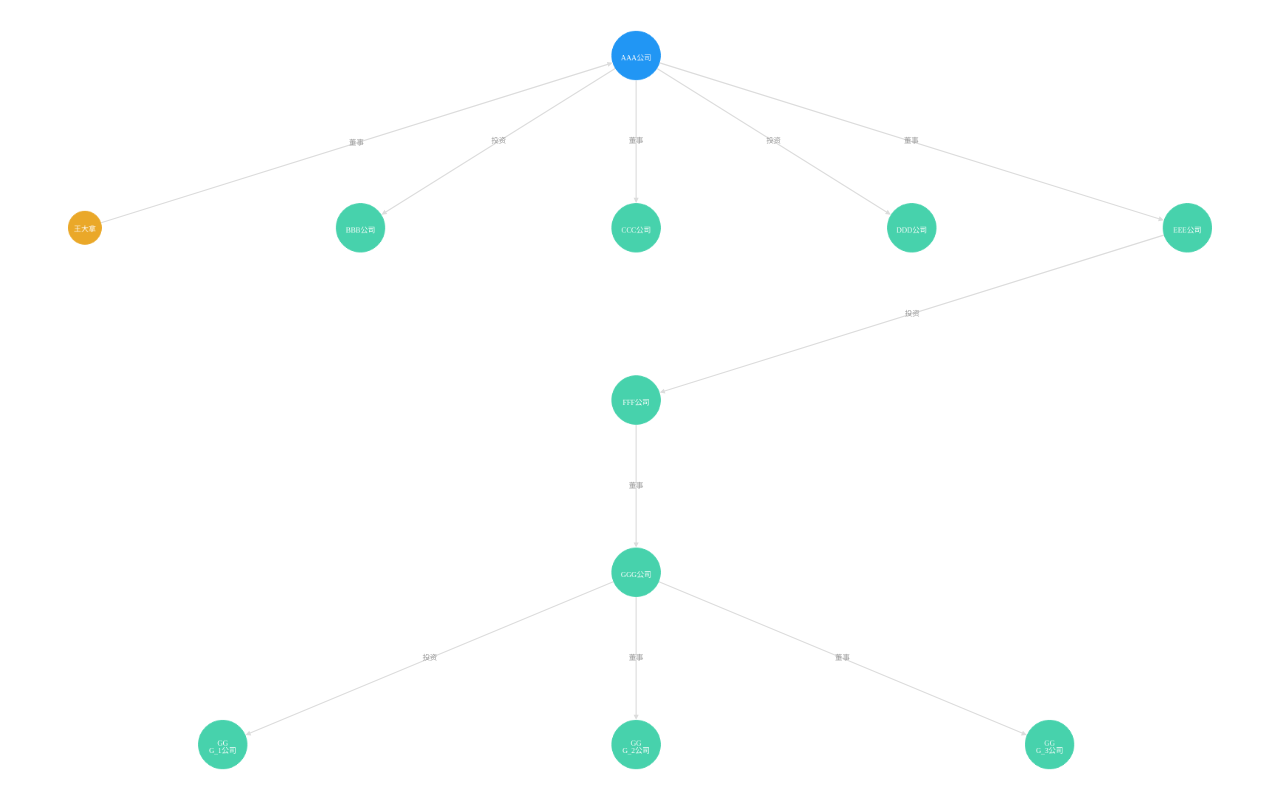
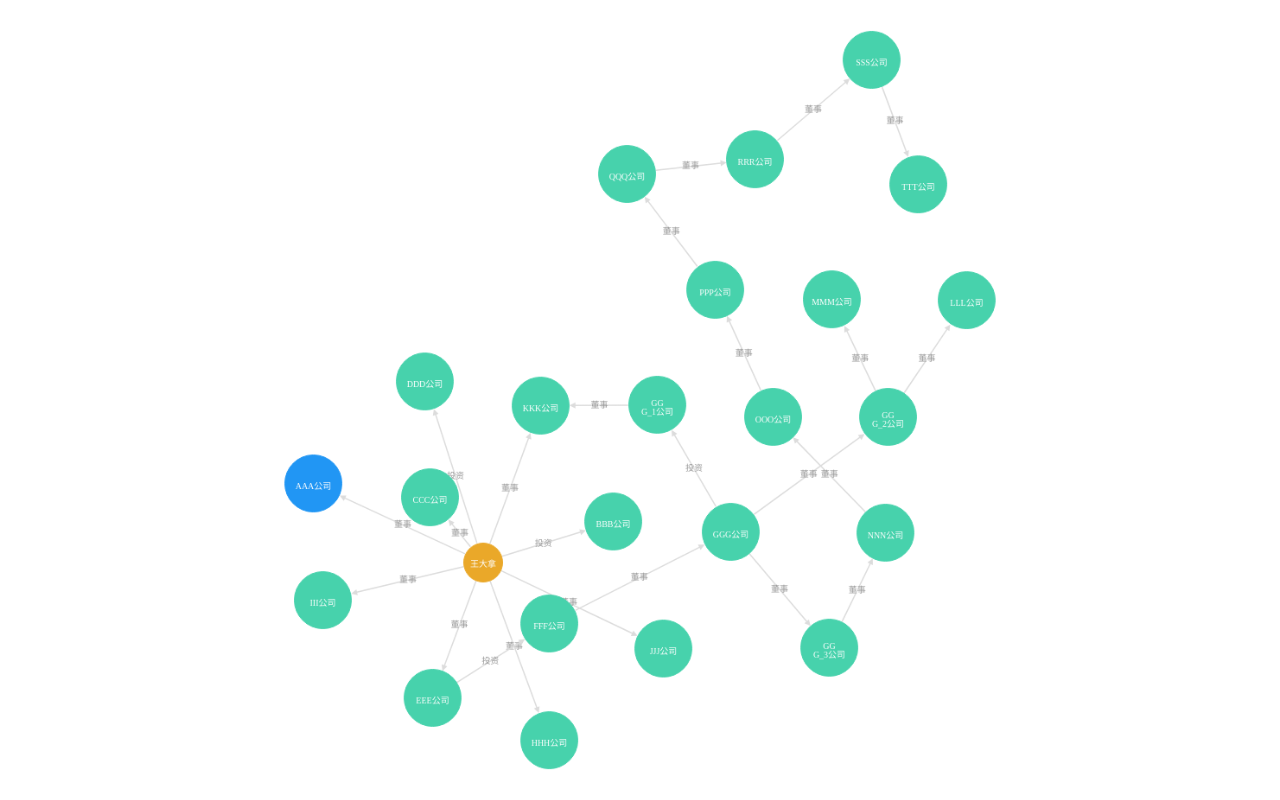
Before and after one commit to yzbaoo/cytoscape, a plain HTML site: page index.html in a window 1280 px wide. Drawn offline with Linux system fonts and the light colour scheme.

Commit message:
增加数据

```diff
--- a/index.html
+++ b/index.html
@@ -191,7 +191,7 @@
             ],
             elements: {
                 nodes:[
-                    {data:{id:'AAA公司',target:true,type:'Company'}},
+                    {data:{id:'王大拿',target:true,type:'People'}},
                     {data:{id:'BBB公司',target:false,type:'Company'}},
                     {data:{id:'CCC公司',target:false,type:'Company'}},
                     {data:{id:'DDD公司',target:false,type:'Company'}},
@@ -201,14 +201,41 @@
                     {data:{id:'GGG_1公司',target:false,type:'Company'}},
                     {data:{id:'GGG_2公司',target:false,type:'Company'}},
                     {data:{id:'GGG_3公司',target:false,type:'Company'}},
-                    {data:{id:'王大拿',target:true,type:'People'}},
+                    {data:{id:'HHH公司',target:false,type:'Company'}},
+                    {data:{id:'III公司',target:false,type:'Company'}},
+                    {data:{id:'JJJ公司',target:false,type:'Company'}},
+                    {data:{id:'KKK公司',target:false,type:'Company'}},
+                    {data:{id:'LLL公司',target:false,type:'Company'}},
+                    {data:{id:'MMM公司',target:false,type:'Company'}},
+                    {data:{id:'NNN公司',target:false,type:'Company'}},
+                    {data:{id:'OOO公司',target:false,type:'Company'}},
+                    {data:{id:'PPP公司',target:false,type:'Company'}},
+                    {data:{id:'QQQ公司',target:false,type:'Company'}},
+                    {data:{id:'RRR公司',target:false,type:'Company'}},
+                    {data:{id:'SSS公司',target:false,type:'Company'}},
+                    {data:{id:'TTT公司',target:false,type:'Company'}},
+                    {data:{id:'AAA公司',target:true,type:'Company'}},
                 ],
                 edges:[
                     {data:{source:'王大拿',target:'AAA公司',label:'董事'}},
-                    {data:{source:'AAA公司',target:'BBB公司',label:'投资'}},
-                    {data:{source:'AAA公司',target:'CCC公司',label:'董事'}},
-                    {data:{source:'AAA公司',target:'DDD公司',label:'投资'}},
-                    {data:{source:'AAA公司',target:'EEE公司',label:'董事'}},
+                    {data:{source:'王大拿',target:'BBB公司',label:'投资'}},
+                    {data:{source:'王大拿',target:'CCC公司',label:'董事'}},
+                    {data:{source:'王大拿',target:'DDD公司',label:'投资'}},
+                    {data:{source:'王大拿',target:'EEE公司',label:'董事'}},
+                    {data:{source:'王大拿',target:'HHH公司',label:'董事'}},
+                    {data:{source:'王大拿',target:'III公司',label:'董事'}},
+                    {data:{source:'王大拿',target:'JJJ公司',label:'董事'}},
+                    {data:{source:'王大拿',target:'KKK公司',label:'董事'}},
+                    {data:{source:'GGG_1公司',target:'KKK公司',label:'董事'}},
+                    {data:{source:'GGG_2公司',target:'LLL公司',label:'董事'}},
+                    {data:{source:'GGG_2公司',target:'MMM公司',label:'董事'}},
+                    {data:{source:'GGG_3公司',target:'NNN公司',label:'董事'}},
+                    {data:{source:'NNN公司',target:'OOO公司',label:'董事'}},
+                    {data:{source:'OOO公司',target:'PPP公司',label:'董事'}},
+                    {data:{source:'PPP公司',target:'QQQ公司',label:'董事'}},
+                    {data:{source:'QQQ公司',target:'RRR公司',label:'董事'}},
+                    {data:{source:'RRR公司',target:'SSS公司',label:'董事'}},
+                    {data:{source:'SSS公司',target:'TTT公司',label:'董事'}},
                     {data:{source:'EEE公司',target:'FFF公司',label:'投资'}},
                     {data:{source:'FFF公司',target:'GGG公司',label:'董事'}},
                     {data:{source:'GGG公司',target:'GGG_1公司',label:'投资'}},
@@ -217,16 +244,16 @@
                 ]
             },
             layout: {
-                name: 'breadthfirst',//用哪种方式排列，可选：breadthfirst(广度优先)、cose(缝制，乱交)、preset(预设)、circle(圆形)、grid(矩形)
-                idealEdgeLength: 100,
+                name: 'cose',//用哪种方式排列，可选：breadthfirst(广度优先)、cose(缝制，乱交)、preset(预设)、circle(圆形)、grid(矩形)
+                idealEdgeLength: 60,
                 nodeOverlap: 20,
                 refresh: 20,
                 fit: true,
                 padding: 30,
                 randomize: false,
-                componentSpacing: 100,
-                nodeRepulsion: 400000,
-                edgeElasticity: 100,
+                componentSpacing: 20,
+                nodeRepulsion: 400,
+                edgeElasticity: 10,
                 nestingFactor: 5,
                 animate:true,//出来动画
                 gravity: 80,
```
